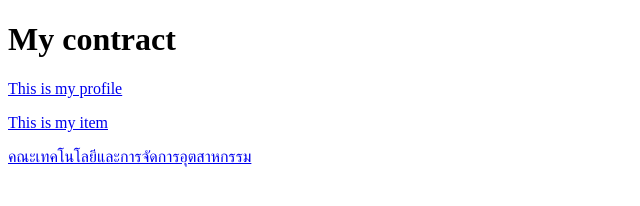
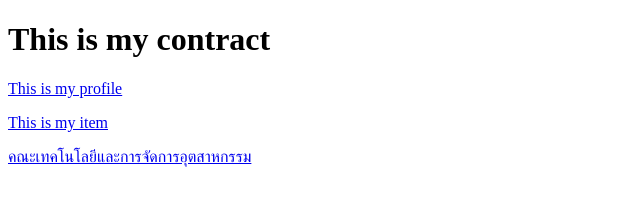
Before and after one commit to PannathatThongkhumchum/HW3-Link-Webpage-with-HTML, a plain HTML site: page mycontact.html in a window 1280 px wide. Shown: the whole page, without its empty margins (0-640 px from the left). Drawn offline with Linux system fonts and the light colour scheme.

Commit message:
Update mycontact.html

```diff
--- a/mycontact.html
+++ b/mycontact.html
@@ -1,8 +1,8 @@
 <!DOCTYPE html>
 <html>
 <head>
-    <h1>My contract</h2>
-<title>My contract</title>
+    <h1>This is my contract</h2>
+<title>my contract</title>
 </head>
 <body>
     <p><a href="http://127.0.0.1:5500/Work/myprofile.html">This is my profile</a></p>
```
